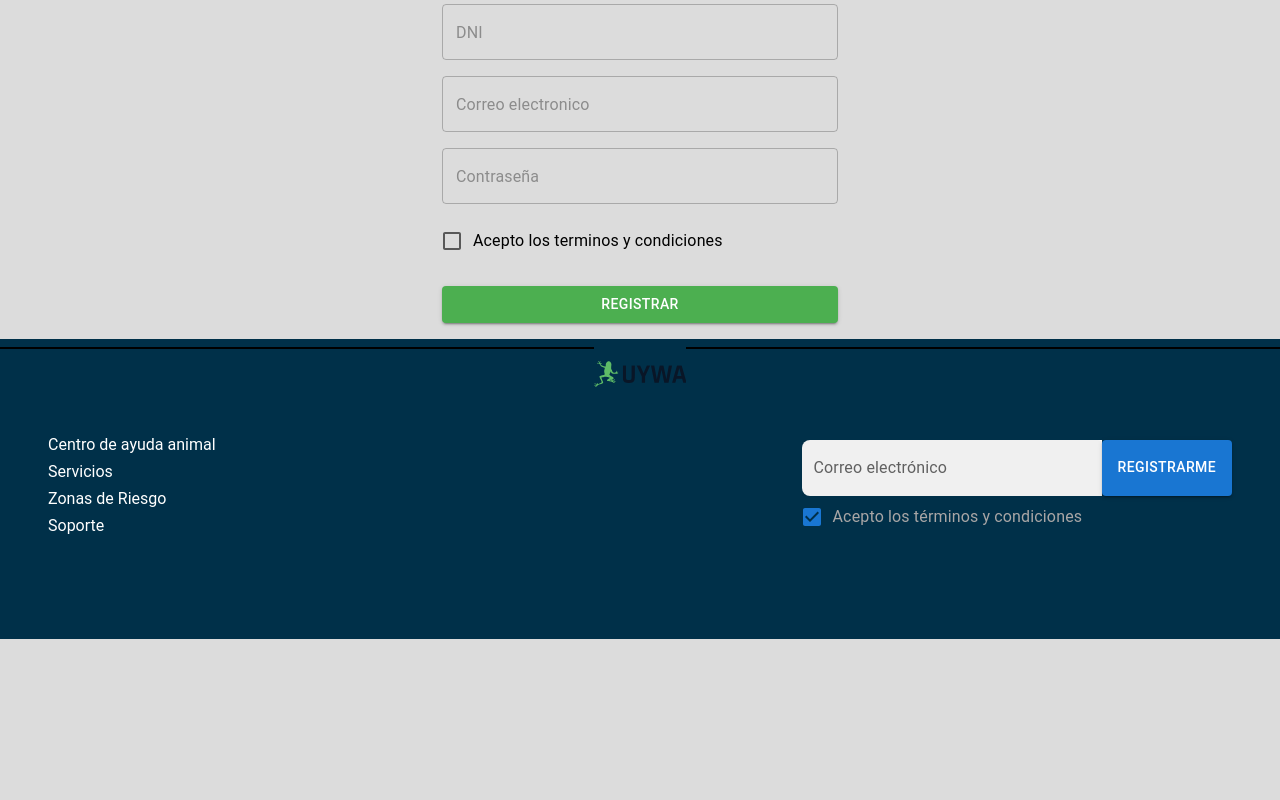
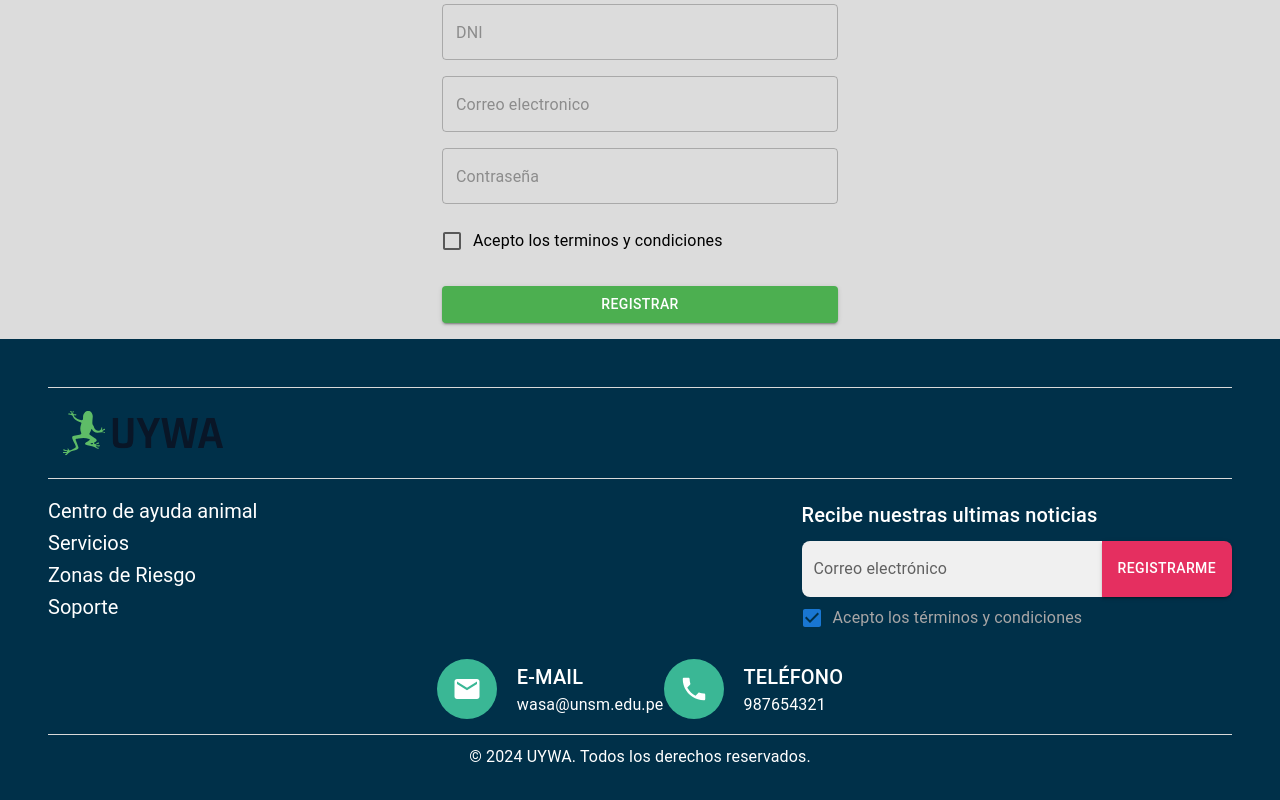
Before and after one commit to Fisi-InnovaTech/InnovaTech, a React (Create React App) app in the folder Desarrollo/Uywa/Codigo/Frontend/react-uywa/: page /registrar in a window 1280 px wide. Shown: the part 328-1128 px from the top of the page. Before the commit the page ends 967 px from the top, so only its background shows below. Built offline with nearby package versions, Linux system fonts and the light colour scheme; a web font is replaced by a local one.

Commit message:
Footer update

```diff
--- a/Desarrollo/Uywa/Codigo/Frontend/react-uywa/src/components/Footer/Footer.css
+++ b/Desarrollo/Uywa/Codigo/Frontend/react-uywa/src/components/Footer/Footer.css
@@ -1,38 +1,77 @@
 .custom-link {
   color: white;
-    text-decoration: none; /* Elimina el subrayado */
+  text-decoration: none;
   display: block;
-    margin-bottom: 8px; /* Agrega espaciado inferior */
+  margin-bottom: 8px;
+  font-size: 20px;
 }
 
 .custom-link:hover {
-    /* Opcional: Estilo al pasar el cursor */
   opacity: 0.8;
 }
+
 .email-input {
   background-color: white;
   border-radius: 8px 0 0 8px;
 }
-  .letraBlanca{
-    color:rgb(168, 166, 166);
+
+.letraBlanca {
+  color: rgb(168, 166, 166);
   font-size: 12px;
 }
+
 .send-button {
   border-radius: 0 8px 8px 0;
   height: 56px;
-    background-color:#E52F60;
+  background-color: #E52F60;
 }
 
 .send-button:hover {
   background-color: #E52F60;
 }
+
 .line {
   width: 100%;
   border: none;
-    border-top: 2px solid black;
+  border-top: 1px solid #D9D9D9;
+  margin: 0;
 }
 
 .logo {
-    max-width: 1000%;
-    margin-top: 5px; /* Ajusta el margen superior para separar el logo de las líneas */
+  max-width: 100%;
+  width: auto;
+  height: auto;
+  margin-top: 20px;
+  transform: scale(1.5, 1.5);
+  margin:20px;
+
 }
+.circle-container {
+  display: flex;
+  align-items: center;
+  margin-top: 20px;
+
+}
+
+.circle {
+  display: flex;
+  align-items: center;
+  justify-content: center;
+  border-radius: 50%;
+  width: 50px;
+  height: 50px;
+  background-color: #3AB795;
+  margin-right: 20px;
+  padding: 5px;
+}
+
+.circle svg {
+  color: white;
+  font-size: 30px;
+}
+
+.circle p {
+  color: white;
+  font-size: 14px;
+  margin-left: 10px;
+}
--- a/Desarrollo/Uywa/Codigo/Frontend/react-uywa/src/components/Footer/Footer.js
+++ b/Desarrollo/Uywa/Codigo/Frontend/react-uywa/src/components/Footer/Footer.js
@@ -1,31 +1,35 @@
 import React from 'react';
-import { Box, TextField, Button, Checkbox, FormControlLabel, FormGroup } from '@mui/material';
+import { Box, TextField, Button, Checkbox, FormControlLabel, FormGroup, Typography } from '@mui/material';
 import './Footer.css';
 import { ReactComponent as Logo } from '../logoprincipal.svg';
+import EmailIcon from '@mui/icons-material/Email';
+import PhoneIcon from '@mui/icons-material/Phone';
 
 const Footer = () => {
   return (
     <Box
       component="footer"
       sx={{
-        py: 12,
+        py: 6,
         px: 6,
         mt: 'auto',
         backgroundColor: '#003049',
         display: 'flex',
-        justifyContent: 'space-between',
-        alignItems: 'center', // Centra los elementos verticalmente
-        position: 'relative', // Asegura que las líneas y la imagen estén dentro del Footer
+        flexDirection: 'column',
+        alignItems: 'center',
       }}
     >
-      {/* Líneas y logo arriba del Footer */}
-      <Box sx={{ position: 'absolute', top: 0, left: 0, right: 0, display: 'flex', justifyContent: 'center' }}>
+
+      <Box sx={{ width: '100%', display: 'flex', flexDirection: 'column', alignItems: 'flex-start' }}>
         <hr className="line" />
-        <Logo className="logo" style={{ width: '200px', marginTop: '20px' }} />
+        <Box sx={{ display: 'flex', alignItems: 'center', marginTop: '10px', marginBottom: '10px' }}>
+          <Logo className="logo" />
+        </Box>
         <hr className="line" />
       </Box>
 
-      {/* Contenido del Footer */}
+
+      <Box sx={{ display: 'flex', justifyContent: 'space-between', alignItems: 'flex-start', width: '100%', marginTop: '20px' }}>
         <Box sx={{ maxWidth: '50%' }}>
           <a href="https://www.ejemplo.com" className="custom-link">
             Centro de ayuda animal
@@ -41,13 +45,15 @@ const Footer = () => {
           </a>
         </Box>
 
-      {/* Formulario y Checkbox */}
         <Box sx={{ display: 'flex', alignItems: 'center' }}>
           <Box>
+            <Typography variant="h6" sx={{ color: 'white', marginBottom: '10px' }}>
+              Recibe nuestras ultimas noticias
+            </Typography>
             <TextField
               variant="filled"
               label="Correo electrónico"
-            className="email-input" // Agrega la clase para el TextField
+              className="email-input"
               InputProps={{
                 disableUnderline: true,
               }}
@@ -55,8 +61,14 @@ const Footer = () => {
             />
             <Button
               variant="contained"
-            color="primary"
-            className="send-button" // Agrega la clase para el Button
+              className="send-button"
+              sx={{
+                backgroundColor: '#E52F60',
+                borderRadius: '0 8px 8px 0',
+                '&:hover': {
+                  backgroundColor: '#E52F60',
+                },
+              }}
             >
               Registrarme
             </Button>
@@ -66,6 +78,38 @@ const Footer = () => {
           </Box>
         </Box>
       </Box>
+
+
+      <Box className="circle-container">
+
+        <div className="circle">
+          <EmailIcon />
+        </div>
+        <div>
+          <Typography variant="h6" color={'white'}>E-MAIL</Typography>
+          <Typography variant="body1" color={'white'}>wasa@unsm.edu.pe</Typography>
+
+        </div>
+
+        <div className="circle">
+          <PhoneIcon />
+        </div>
+        <div>
+          <Typography variant="h6" color={'white'}>TELÉFONO</Typography>
+          <Typography variant="body1" color={'white'}>987654321</Typography>
+
+        </div>
+      </Box>
+      <Box sx={{ width: '100%', display: 'flex', justifyContent: 'center',marginTop:'15px'}}>
+       <hr className="line" />
+      </Box>
+      <Box>
+          <Typography variant="body1" sx={{ color: 'white', marginTop: '10px' }}>
+            © 2024 UYWA. Todos los derechos reservados.
+          </Typography>
+
+      </Box>
+    </Box>
   );
 };
 
```
Lines whose indentation alone changed are shown as unchanged.
